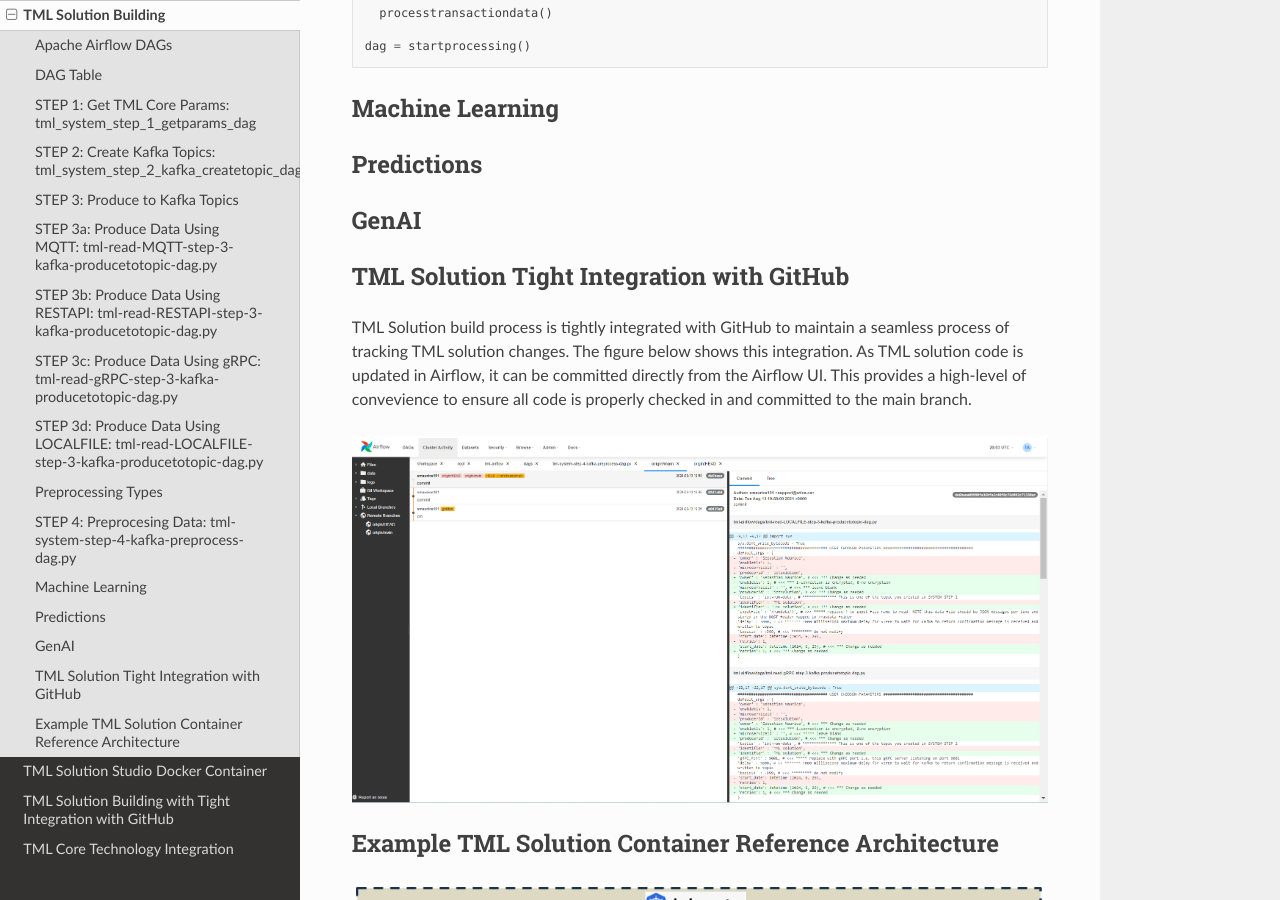
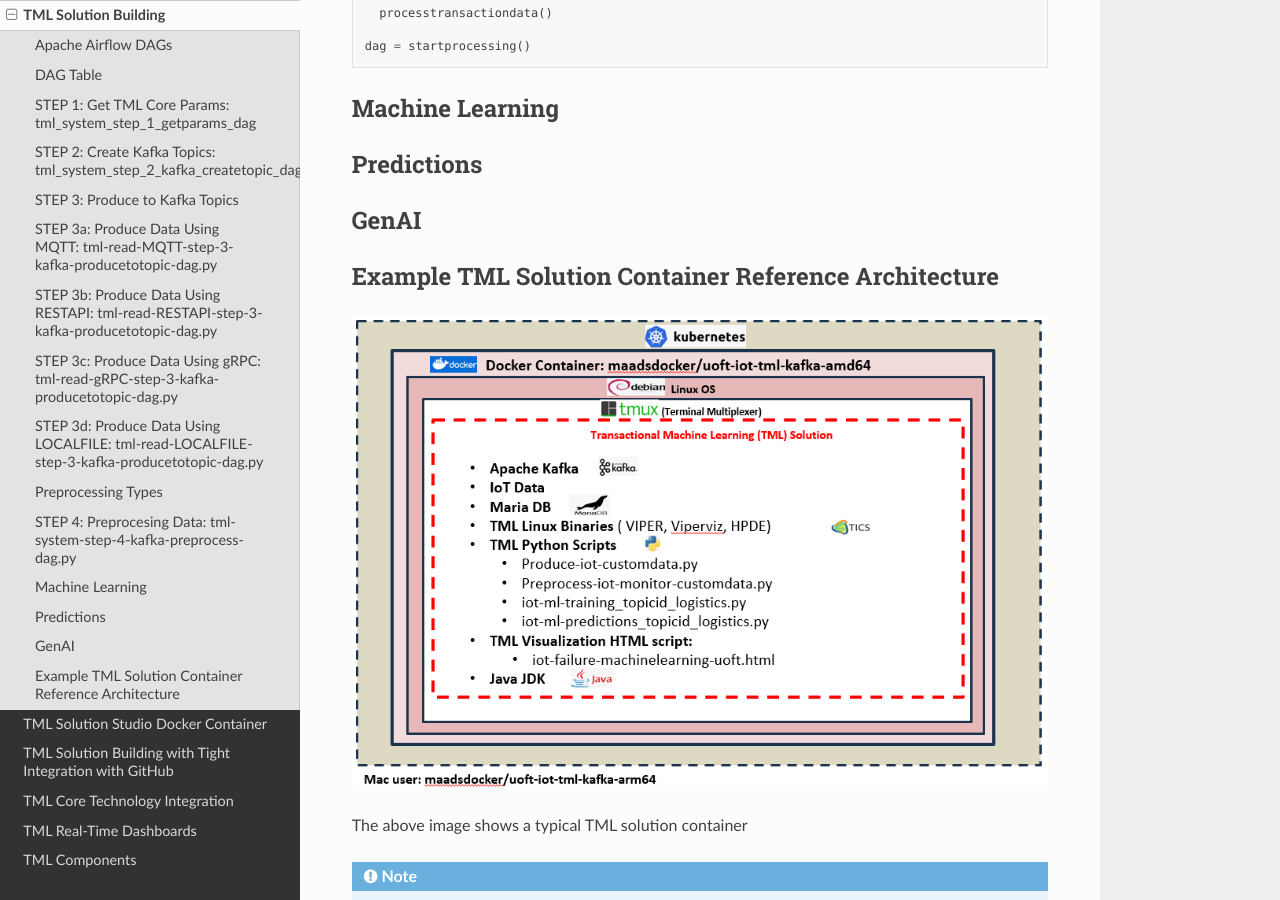
Before and after one commit to smaurice101/readthedocs, a Sphinx documentation site: the page built from docs/source/tmlbuilds.rst, in a window 1280 px wide and 900 px high, scrolled down 16362 px. Built offline with Sphinx 7.4.7 and the Read the Docs theme 2.0.0, drawn with Linux system fonts in a browser that asks for light colours.

Commit message:
Update tmlbuilds.rst

```diff
--- a/docs/source/tmlbuilds.rst
+++ b/docs/source/tmlbuilds.rst
@@ -978,13 +978,6 @@
 GenAI
 ---------
 
-TML Solution Tight Integration with GitHub
----------------------------------------------
-
-TML Solution build process is tightly integrated with GitHub to maintain a seamless process of tracking TML solution changes.  The figure below shows this integration.  As TML solution code is updated in Airflow, it can be committed directly from the Airflow UI.  This provides a high-level of convevience to ensure all code is properly checked in and committed to the main branch.
-
-.. figure:: tmlgit.png
-
 
 Example TML Solution Container Reference Architecture
 -----------------------------------------------
```
